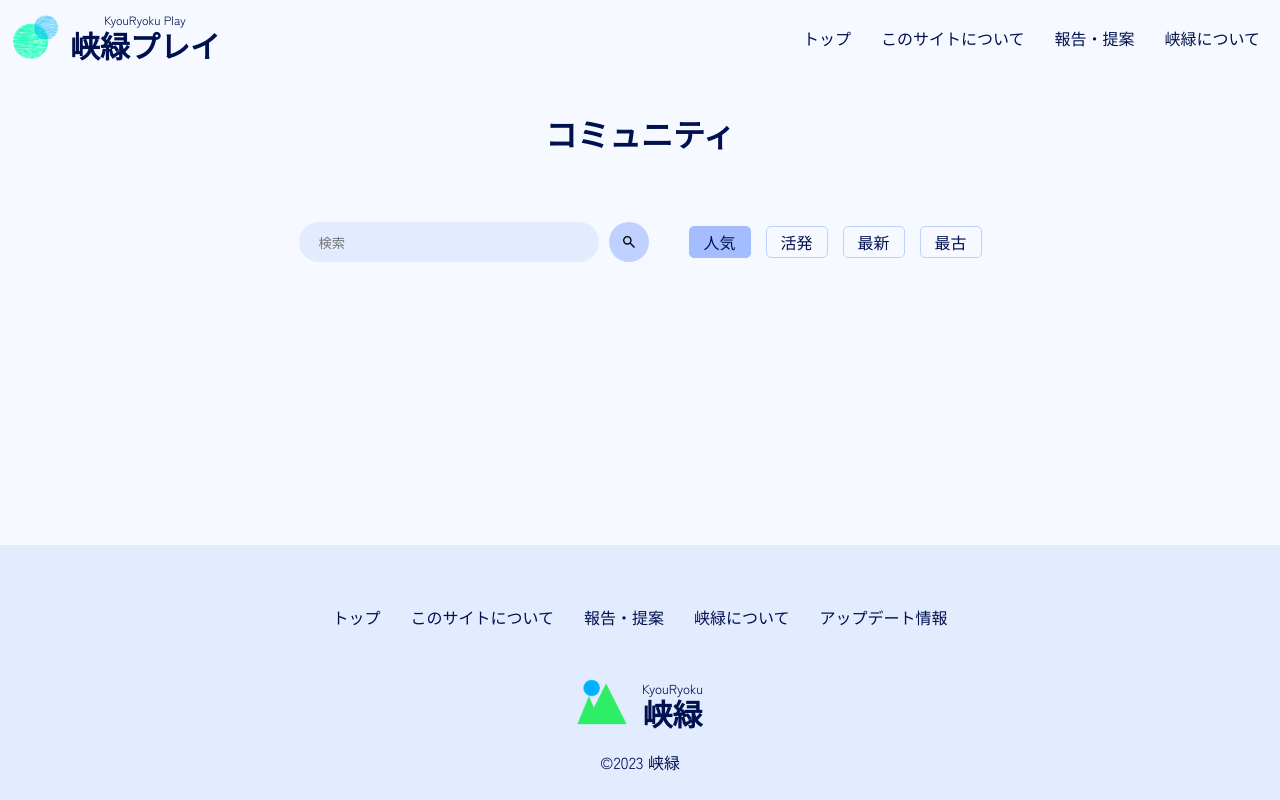
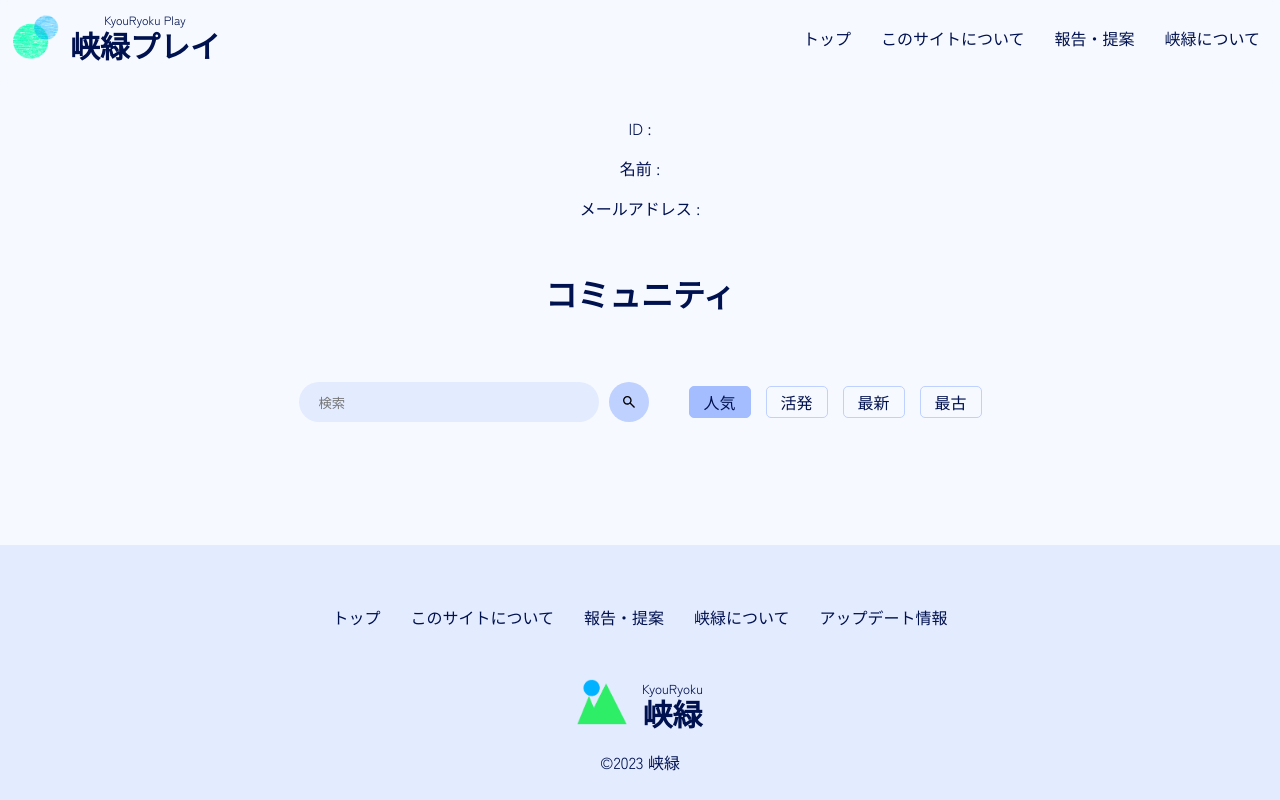
Before and after one commit to goshieta/kyouryoku-play, a Next.js app: page /community in a window 1280 px wide. Built offline with nearby package versions, Linux system fonts and the light colour scheme; no server answers.

Commit message:
ログインとログアウトができるように

```diff
--- a/pages/community/index.tsx
+++ b/pages/community/index.tsx
@@ -6,6 +6,12 @@ import styles from "@/styles/components/community.module.css";
 export default function CommunityAll() {
   return (
     <div id={styles.parent}>
+      <div>
+        <p>ID : {useAuth()?.id}</p>
+        <p>名前 : {useAuth()?.name}</p>
+        <p>メールアドレス : {useAuth()?.email}</p>
+        <img src={useAuth()?.photoURL} alt="" />
+      </div>
       <h1>コミュニティ</h1>
       <div id={styles.left}>
         <Filter></Filter>
```
Also changed, not shown: lib/auth.ts (added, +16 -0 lines), pages/additional/login.tsx (added, +9 -0 lines).
